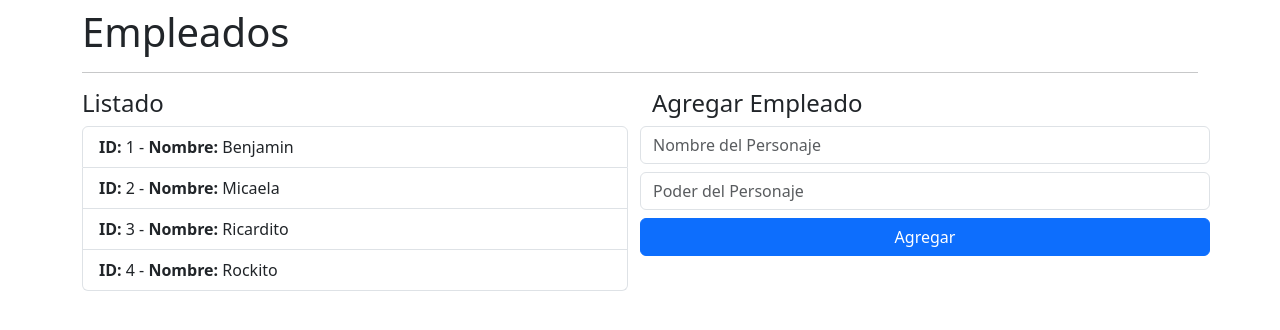
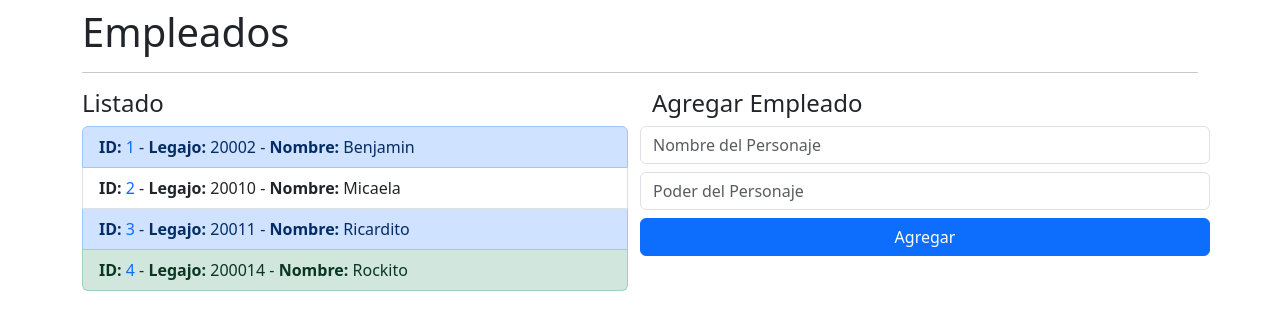
Before and after one commit to bbenjamin99/fh-angular, an Angular app in the folder 02-bases/: page / in a window 1280 px wide. Shown: the top 330 px of the page. Built offline with nearby package versions, Linux system fonts and the light colour scheme.

Commit message:
cambiando color por la clase

```diff
--- a/02-bases/src/app/dbz/components/list/list.component.html
+++ b/02-bases/src/app/dbz/components/list/list.component.html
@@ -1,7 +1,19 @@
 <h4>Listado</h4>
         <ul class="list-group" >
-            <li class="list-group-item" *ngFor="let employ of employList">
-              <strong>ID:</strong> {{employ.id}} - <strong>Nombre:</strong> {{employ.name}}
+            <li *ngFor="
+            let employ of employList;
+            let i = index;
+            let isFirst = first;
+            let isLast = last;
+            let isEven = even;
+            let isOdd = odd;"
+            class="list-group-item"
+            [ngClass]="{'list-group-item-success' : isLast,
+             'list-group-item-primary' : isEven}">
+              <span></span>
+             <strong> ID: </strong>  <span class="text-primary">{{i + 1}}</span> -
+             <strong> Legajo: </strong>{{employ.legajo}} -
+             <strong> Nombre: </strong> <span>{{employ.name}}</span>
             </li>
 
         </ul>
--- a/02-bases/src/app/dbz/components/list/list.component.ts
+++ b/02-bases/src/app/dbz/components/list/list.component.ts
@@ -11,9 +11,9 @@ export class ListComponent {
 
   @Input()
   public employList : Employ[] = [
-    {name:"Benja", id:1},
-    {name:"Mica", id:2},
-    {name:"Rocky", id:3},
+    {name:"Benja", legajo:1},
+    {name:"Mica", legajo:2},
+    {name:"Rocky", legajo:3},
   ]
 
 }
--- a/02-bases/src/app/dbz/interfaces/employ.interface.ts
+++ b/02-bases/src/app/dbz/interfaces/employ.interface.ts
@@ -1,5 +1,5 @@
 
 export interface Employ {
     name:string,
-    id: number,
+    legajo: number,
 }
--- a/02-bases/src/app/dbz/pages/main-page.component.ts
+++ b/02-bases/src/app/dbz/pages/main-page.component.ts
@@ -11,10 +11,10 @@ import { Employ } from "../interfaces/employ.interface";
 export class MainPageComponent {
 
     public employees : Employ[]  = [{
-        name: "Benjamin", id: 1},
-    {   name:"Micaela",id:2},
-    {name: "Ricardito", id:3},
-    {name: "Rockito", id:4},
+        name: "Benjamin", legajo: 20002},
+    {   name:"Micaela",legajo:20010},
+    {name: "Ricardito", legajo:20011},
+    {name: "Rockito", legajo:200014},
 
 ];
 
```
Also changed, not shown: 02-bases/src/app/heroes/list/list.component.html (line endings or trailing spaces).
